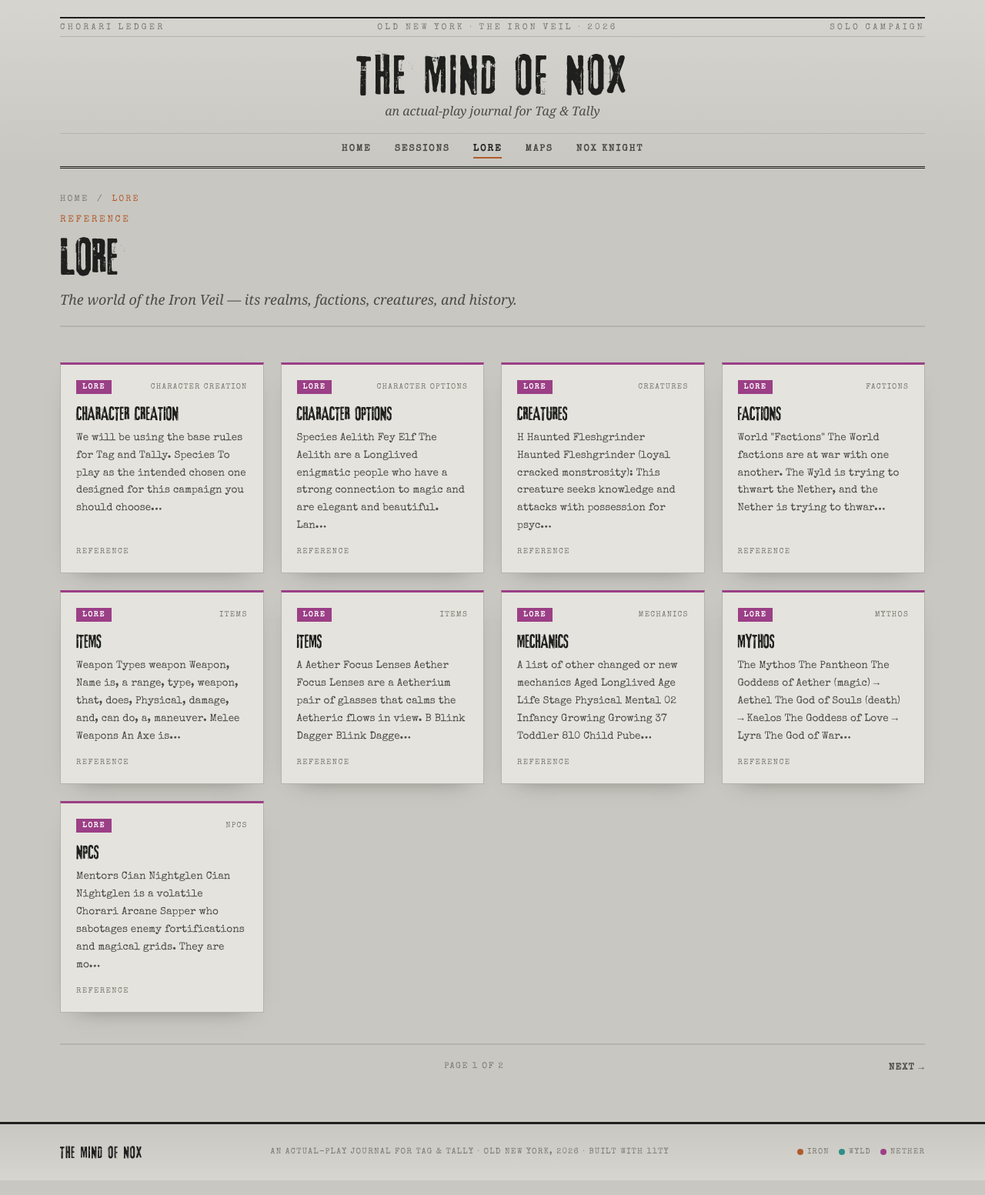
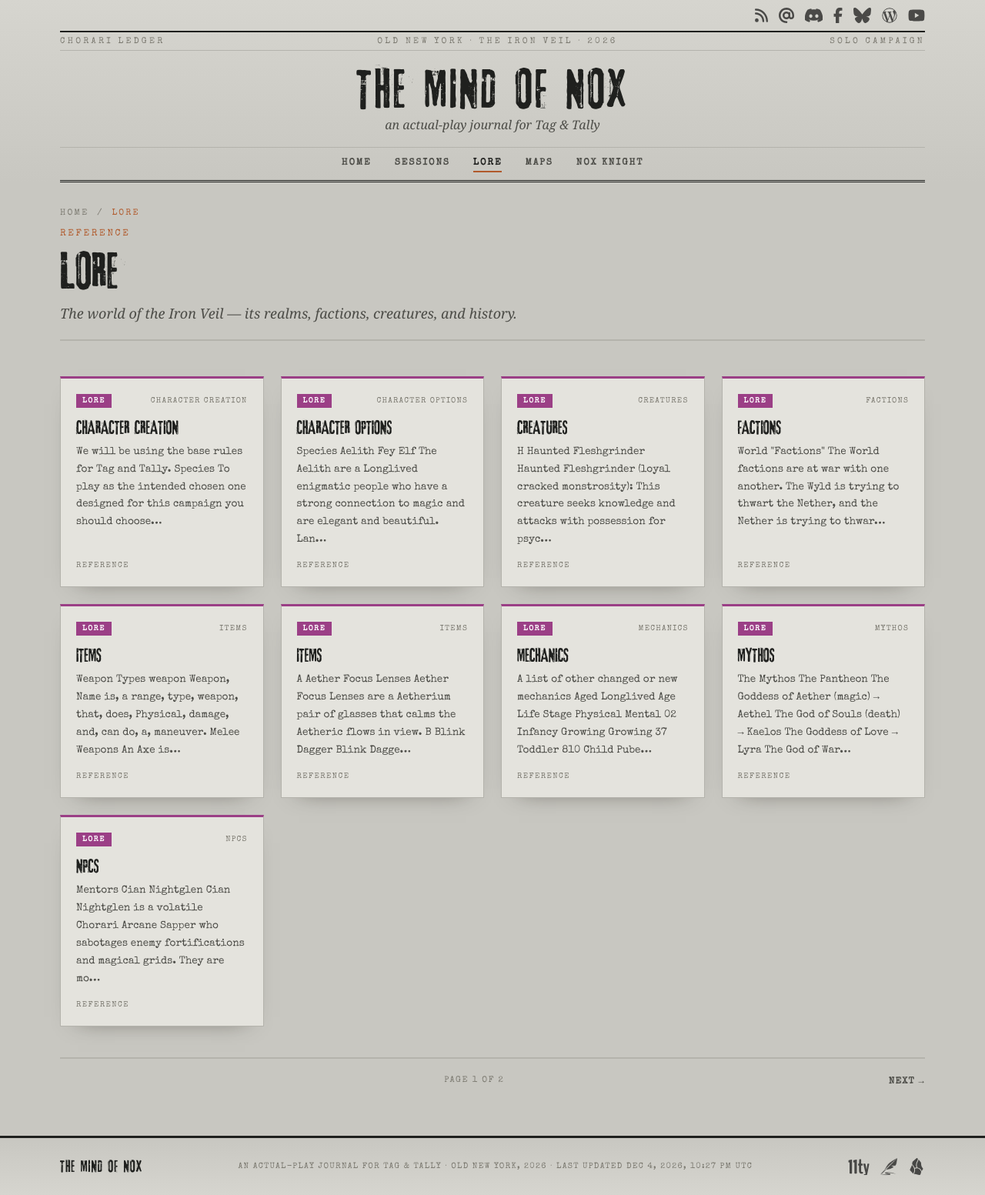
Before and after one commit to matalina/the-mind-of-nox, an Eleventy site: page src/www/lore.njk in a window 1280 px wide. Shown: the whole page at 77% size. Built offline with nearby package versions, Linux system fonts and the light colour scheme; Eleventy itself is replaced by a stand-in of ours; files that its build step writes are made by us from their sources; a web font is replaced by a local one; what eleventy-plugin-toc, tsx would draw is missing.

Commit message:
Add header/footer link icons, build timestamp, and cap RSS at 10
- Add social icon row to the header (rss, email, discord, facebook,
  bluesky, wordpress, youtube) above the dateline
- Replace the footer colour legend with "built with" icons (11ty,
  dabble w/ referral link, obsidian)
- Drive both rows from a new editable src/data/social.js
- Show last build date/time in the footer instead of "Built with 11ty"
- Add RSS autodiscovery <link> and limit the feed to the last 10 posts
- Even out header top padding to match the icon row's bottom gap

Co-Authored-By: Claude Opus 4.8 (1M context) <noreply@anthropic.com>

```diff
--- a/eleventy.config.ts
+++ b/eleventy.config.ts
@@ -101,7 +101,7 @@ export default function (
     outputPath: "/feed/index.xml",
     collection: {
       name: "sessions",
-      limit: 0,
+      limit: 10,
     },
     metadata: {
       language: "en",
--- a/src/assets/css/main.css
+++ b/src/assets/css/main.css
@@ -67,7 +67,7 @@ a { color: inherit; }
 /* ===== HEADER ===== */
 .site-header {
   background: linear-gradient(180deg, var(--bg2), var(--bg));
-  padding-top: 22px;
+  padding-top: 10px;
 }
 .site-header .container { text-align: center; }
 .dateline {
@@ -276,12 +276,13 @@ a { color: inherit; }
 .site-footer .container { display: flex; flex-wrap: wrap; justify-content: space-between; align-items: center; gap: 16px; padding-top: 26px; padding-bottom: 26px; }
 .footer-mark { font-family: var(--display); font-weight: 900; font-size: 20px; letter-spacing: .05em; color: var(--ink); text-transform: uppercase; }
 .footer-mid { font-family: var(--type); font-size: 10.5px; letter-spacing: .12em; color: var(--muted); text-transform: uppercase; text-align: center; }
-.legend { display: flex; gap: 12px; font-family: var(--mono); font-size: 10px; letter-spacing: .12em; text-transform: uppercase; color: var(--muted); }
-.legend span { display: flex; align-items: center; gap: 5px; }
-.dot { width: 8px; height: 8px; border-radius: 50%; display: inline-block; }
-.dot--iron { background: var(--rust); }
-.dot--wyld { background: var(--wyld); }
-.dot--nether { background: var(--nether); }
+/* icon rows (header social links + footer "built with") ----------------- */
+.iconbar { display: flex; align-items: center; gap: 14px; }
+.iconbar--header { justify-content: flex-end; margin-bottom: 10px; }
+.iconbar__link { display: inline-flex; opacity: .65; transition: opacity .15s ease; line-height: 0; }
+.iconbar__link:hover { opacity: 1; }
+.iconbar img { display: block; width: auto; height: 20px; max-width: 64px; max-height: 64px; }
+.iconbar--footer img { height: 22px; }
 
 /* =========================================================
    PROSE — maps generated markdown onto the design
--- /dev/null
+++ b/src/data/env.js
@@ -0,0 +1,11 @@
+/**
+ * Build environment flags, available in templates as `env`.
+ *
+ * `isProduction` is true only on Netlify's production deploy. Netlify sets
+ * CONTEXT="production" for the live site, and "deploy-preview"/"branch-deploy"
+ * otherwise. Locally (npm run serve / dev / build) CONTEXT is unset, so this is
+ * false — which is how we keep local and preview traffic out of analytics.
+ */
+export default {
+  isProduction: process.env.CONTEXT === "production",
+};
--- /dev/null
+++ b/src/data/social.js
@@ -0,0 +1,21 @@
+// Social / link icons rendered in the site header and footer.
+// Fill in the real URLs below — entries marked CHANGE_ME / "#" are placeholders.
+// `icon` is a filename in src/assets/images/icons/ (served from /images/icons/).
+export default {
+  // Header row, displayed above the dateline (in this order).
+  header: [
+    { name: "rss",       label: "RSS feed",  icon: "rss.svg",       url: "/feed/index.xml" },
+    { name: "email",     label: "Email",     icon: "email.svg",     url: "mailto:nox.durante@gmail.com" },
+    { name: "discord",   label: "Discord",   icon: "discord.svg",   url: "https://discord.gg/JGM7vfZ4D5" },
+    { name: "facebook",  label: "Facebook",  icon: "facebook.svg",  url: "https://www.facebook.com/nox.setanta" },
+    { name: "bluesky",   label: "Bluesky",   icon: "bluesky.svg",   url: "https://bsky.app/profile/themindofnox.com" },
+    { name: "wordpress", label: "WordPress", icon: "wordpress.svg", url: "https://themindofnox.wordpress.com" },
+    { name: "youtube",   label: "YouTube",   icon: "youtube.svg",   url: "https://www.youtube.com/@TheMindofNox" },
+  ],
+  // Footer "built with" row — replaces the old colour legend (bottom-right).
+  footer: [
+    { name: "11ty",     label: "Built with 11ty",      icon: "11ty.svg",     url: "https://www.11ty.dev/" },
+    { name: "dabble",   label: "Written in Dabble",    icon: "dabble.png",   url: "https://accounts.dabblewriter.com/auth/signup?referralCode=2JOJMDMK" },
+    { name: "obsidian", label: "Authored in Obsidian", icon: "obsidian.svg", url: "https://obsidian.md/" },
+  ],
+};
--- a/src/layouts/base.njk
+++ b/src/layouts/base.njk
@@ -4,9 +4,20 @@
     <meta charset="utf-8"/>
     <meta name="viewport" content="width=device-width, initial-scale=1"/>
     <title>{{ title }} — The Mind of Nox</title>
+    {% if env.isProduction %}
+    <!-- Google tag (gtag.js) -->
+    <script async src="https://www.googletagmanager.com/gtag/js?id=G-4RY54NSYKG"></script>
+    <script>
+      window.dataLayer = window.dataLayer || [];
+      function gtag(){dataLayer.push(arguments);}
+      gtag('js', new Date());
+      gtag('config', 'G-4RY54NSYKG');
+    </script>
+    {% endif %}
     <link rel="preconnect" href="https://fonts.googleapis.com"/>
     <link rel="preconnect" href="https://fonts.gstatic.com" crossorigin/>
     <link href="https://fonts.googleapis.com/css2?family=Big+Shoulders+Display:wght@500;700;800;900&family=Big+Shoulders+Stencil+Display:wght@500;700;800;900&family=IM+Fell+English:ital@0;1&display=swap" rel="stylesheet"/>
+    <link rel="alternate" type="application/rss+xml" title="The Mind of Nox" href="/feed/index.xml"/>
     <link rel="stylesheet" href="/css/fontawesome.min.css"/>
     <link rel="stylesheet" href="/vendor/leaflet/leaflet.css"/>
     <link rel="stylesheet" href="/css/main.css"/>
@@ -15,6 +26,13 @@
     {% set u = page.url %}
     <header class="site-header">
       <div class="container">
+        <div class="iconbar iconbar--header">
+          {% for s in social.header %}
+          <a class="iconbar__link" href="{{ s.url }}" aria-label="{{ s.label }}" title="{{ s.label }}"{% if s.url[0] != '/' and s.url[0] != '#' and 'mailto:' not in s.url %} target="_blank" rel="noopener"{% endif %}>
+            <img src="/images/icons/{{ s.icon }}" alt="{{ s.label }}" width="20" height="20"/>
+          </a>
+          {% endfor %}
+        </div>
         <div class="dateline">
           <span>Chorari Ledger</span><span>Old New York · The Iron Veil · 2026</span><span>Solo Campaign</span>
         </div>
@@ -37,11 +55,13 @@
     <footer class="site-footer">
       <div class="container">
         <div class="footer-mark">The Mind of Nox</div>
-        <div class="footer-mid">An actual-play journal for Tag &amp; Tally · Old New York, 2026 · Built with 11ty</div>
-        <div class="legend">
-          <span><span class="dot dot--iron"></span>Iron</span>
-          <span><span class="dot dot--wyld"></span>Wyld</span>
-          <span><span class="dot dot--nether"></span>Nether</span>
+        <div class="footer-mid">An actual-play journal for Tag &amp; Tally · Old New York, 2026 · Last updated <time datetime="{{ build.iso }}">{{ build.formatted }} UTC</time></div>
+        <div class="iconbar iconbar--footer">
+          {% for s in social.footer %}
+          <a class="iconbar__link" href="{{ s.url }}" aria-label="{{ s.label }}" title="{{ s.label }}" target="_blank" rel="noopener">
+            <img src="/images/icons/{{ s.icon }}" alt="{{ s.label }}" width="22" height="22"/>
+          </a>
+          {% endfor %}
         </div>
       </div>
     </footer>
```
Also changed, not shown: src/assets/images/icons/11ty.svg (added), src/assets/images/icons/bluesky.svg (added), src/assets/images/icons/dabble.png (added), src/assets/images/icons/discord.svg (added), src/assets/images/icons/email.svg (added), src/assets/images/icons/facebook.svg (added), src/assets/images/icons/obsidian.svg (added), src/assets/images/icons/rss.svg (added), src/assets/images/icons/wordpress.svg (added), src/assets/images/icons/youtube.svg (added).
